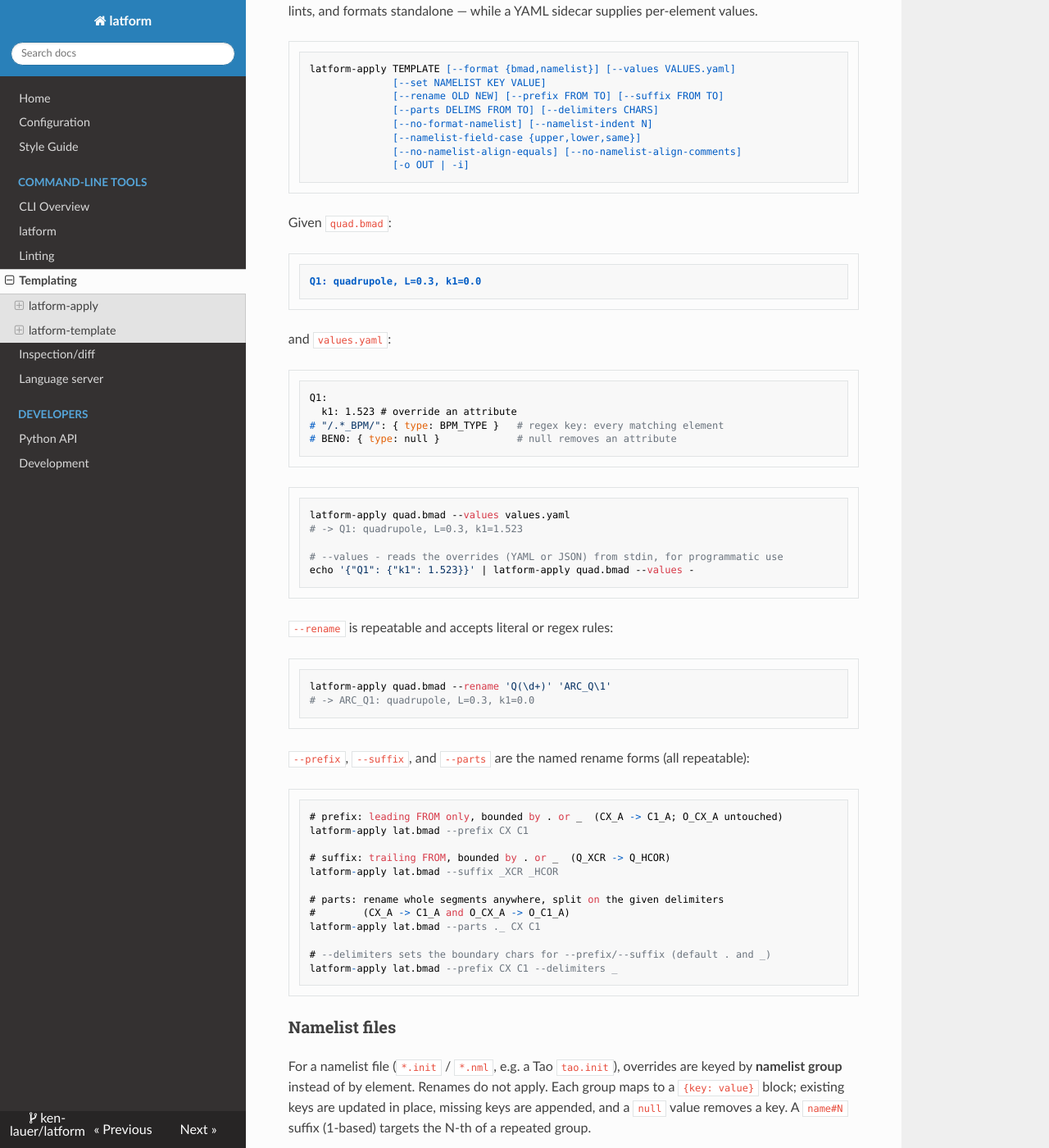
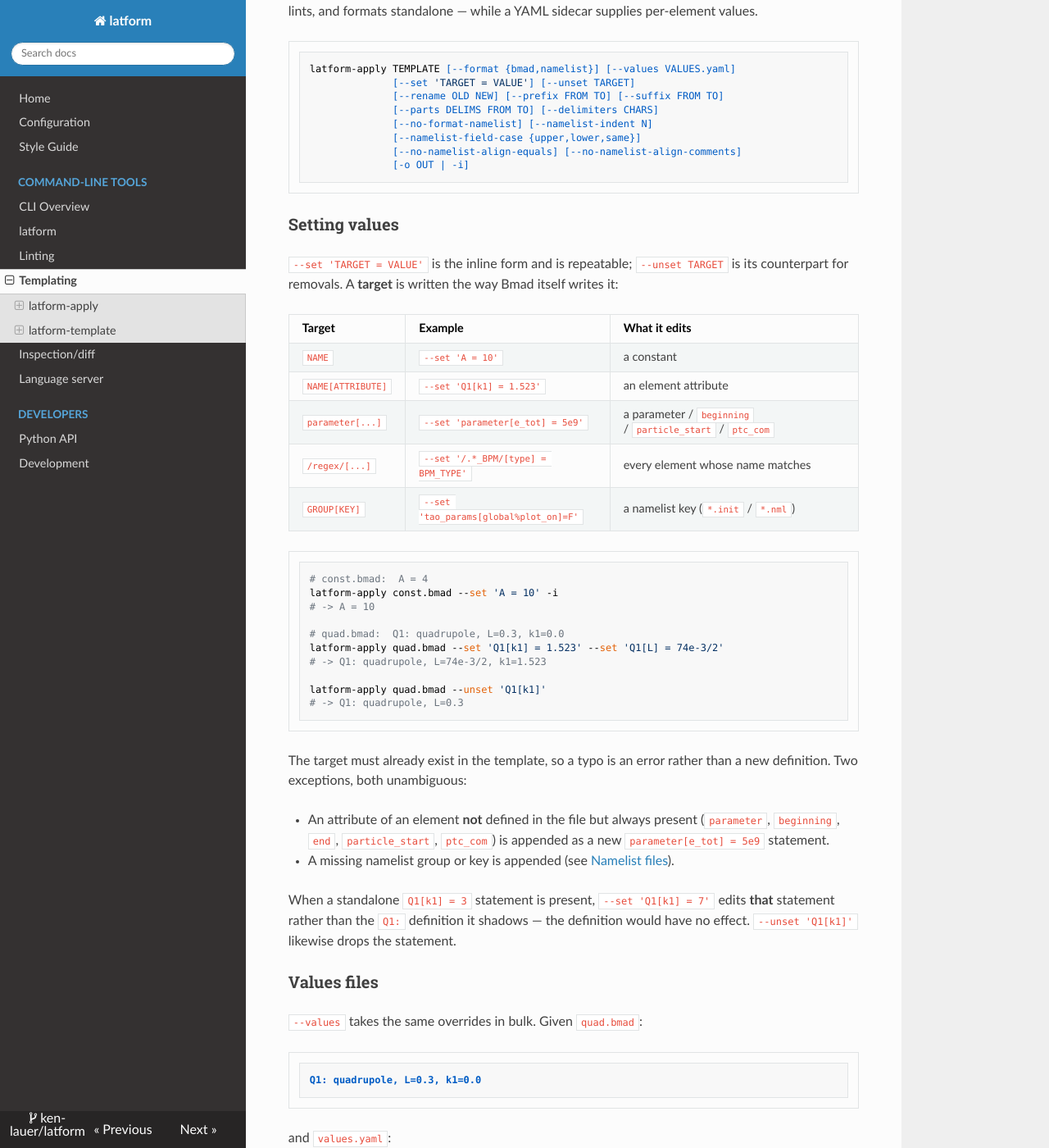
Before and after one commit to ken-lauer/latform, an MkDocs documentation site: the page built from docs/cli/templating.md, in a window 1280 px wide and 1400 px high, scrolled down 388 px. Shown: the whole window at 82% size. Built offline with MkDocs 1.6.1, drawn with Linux system fonts in a browser that asks for light colours; nearby versions of some CDN libraries; some of the changed text lies outside the part shown.

Commit message:
DOC: new --set syntax

````diff
--- a/docs/cli/templating.md
+++ b/docs/cli/templating.md
@@ -15,7 +15,7 @@ and formats standalone — while a YAML sidecar supplies per-element values.
 
 ```
 latform-apply TEMPLATE [--format {bmad,namelist}] [--values VALUES.yaml]
-              [--set NAMELIST KEY VALUE]
+              [--set 'TARGET = VALUE'] [--unset TARGET]
               [--rename OLD NEW] [--prefix FROM TO] [--suffix FROM TO]
               [--parts DELIMS FROM TO] [--delimiters CHARS]
               [--no-format-namelist] [--namelist-indent N]
@@ -24,7 +24,49 @@ latform-apply TEMPLATE [--format {bmad,namelist}] [--values VALUES.yaml]
               [-o OUT | -i]
 ```
 
-Given `quad.bmad`:
+### Setting values
+
+`--set 'TARGET = VALUE'` is the inline form and is repeatable; `--unset TARGET`
+is its counterpart for removals. A **target** is written the way Bmad itself
+writes it:
+
+| Target            | Example                                | What it edits                                            |
+| ----------------- | -------------------------------------- | -------------------------------------------------------- |
+| `NAME`            | `--set 'A = 10'`                       | a constant                                               |
+| `NAME[ATTRIBUTE]` | `--set 'Q1[k1] = 1.523'`               | an element attribute                                     |
+| `parameter[...]`  | `--set 'parameter[e_tot] = 5e9'`       | a parameter / `beginning` / `particle_start` / `ptc_com` |
+| `/regex/[...]`    | `--set '/.*_BPM/[type] = BPM_TYPE'`    | every element whose name matches                         |
+| `GROUP[KEY]`      | `--set 'tao_params[global%plot_on]=F'` | a namelist key (`*.init` / `*.nml`)                      |
+
+```bash
+# const.bmad:  A = 4
+latform-apply const.bmad --set 'A = 10' -i
+# -> A = 10
+
+# quad.bmad:  Q1: quadrupole, L=0.3, k1=0.0
+latform-apply quad.bmad --set 'Q1[k1] = 1.523' --set 'Q1[L] = 74e-3/2'
+# -> Q1: quadrupole, L=74e-3/2, k1=1.523
+
+latform-apply quad.bmad --unset 'Q1[k1]'
+# -> Q1: quadrupole, L=0.3
+```
+
+The target must already exist in the template, so a typo is an error rather than
+a new definition. Two exceptions, both unambiguous:
+
+- An attribute of an element **not** defined in the file but always present
+  (`parameter`, `beginning`, `end`, `particle_start`, `ptc_com`) is appended as a
+  new `parameter[e_tot] = 5e9` statement.
+- A missing namelist group or key is appended (see
+  [Namelist files](#namelist-files)).
+
+When a standalone `Q1[k1] = 3` statement is present, `--set 'Q1[k1] = 7'` edits
+**that** statement rather than the `Q1:` definition it shadows — the definition
+would have no effect. `--unset 'Q1[k1]'` likewise drops the statement.
+
+### Values files
+
+`--values` takes the same overrides in bulk. Given `quad.bmad`:
 
 ```
 Q1: quadrupole, L=0.3, k1=0.0
@@ -35,16 +77,21 @@ and `values.yaml`:
 ```yaml
 Q1:
   k1: 1.523 # override an attribute
+Q1[L]: 74e-3/2 # the flat spelling of the same thing
+parameter[e_tot]: 5e9
 # "/.*_BPM/": { type: BPM_TYPE }   # regex key: every matching element
 # BEN0: { type: null }             # null removes an attribute
 ```
 
 ```bash
 latform-apply quad.bmad --values values.yaml
-# -> Q1: quadrupole, L=0.3, k1=1.523
+# -> Q1: quadrupole, L=74e-3/2, k1=1.523
 
 # --values - reads the overrides (YAML or JSON) from stdin, for programmatic use
 echo '{"Q1": {"k1": 1.523}}' | latform-apply quad.bmad --values -
+
+# --set / --unset win over --values
+latform-apply quad.bmad --values values.yaml --set 'Q1[k1] = 0'
 ```
 
 `--rename` is repeatable and accepts literal or regex rules:
@@ -87,14 +134,16 @@ tao_params:
   global%plot_on: null # remove the key
 tao_beam_init:
   beam_init%n_particle: 5000 # group appended if absent
+tao_params[global%plot_on]: T # the flat spelling, as used by --set
 ```
 
 ```bash
 latform-apply tao.init --values values.yaml
 
-# --set NAMELIST KEY VALUE is the inline, repeatable equivalent (and wins over
+# --set 'GROUP[KEY] = VALUE' is the inline, repeatable equivalent (and wins over
 # --values); -i rewrites tao.init in place instead of printing to stdout.
-latform-apply tao.init --set tao_params global%n_opti_cycles 50 -i
+latform-apply tao.init --set 'tao_params[global%n_opti_cycles] = 50' -i
+latform-apply tao.init --unset 'tao_params[global%plot_on]' -i
 ```
 
 The output namelist is **reformatted by default** (field indentation, lowercase
@@ -138,7 +187,9 @@ renames:
 instances:
   c1: {}
   c2:
-    values: { CX_LINE_ROT: pi/2 } # per-instance overrides
+    values: # per-instance overrides
+      CX_LINE_ROT: pi/2
+      CX_BEN0[g]: 0.1 # same targets as latform-apply --set
 ```
 
 `renames` also accepts a **structured** form with any of `prefix`, `suffix`,
````
Also changed, not shown: README.md (+8 -2 lines), 1 other file.
